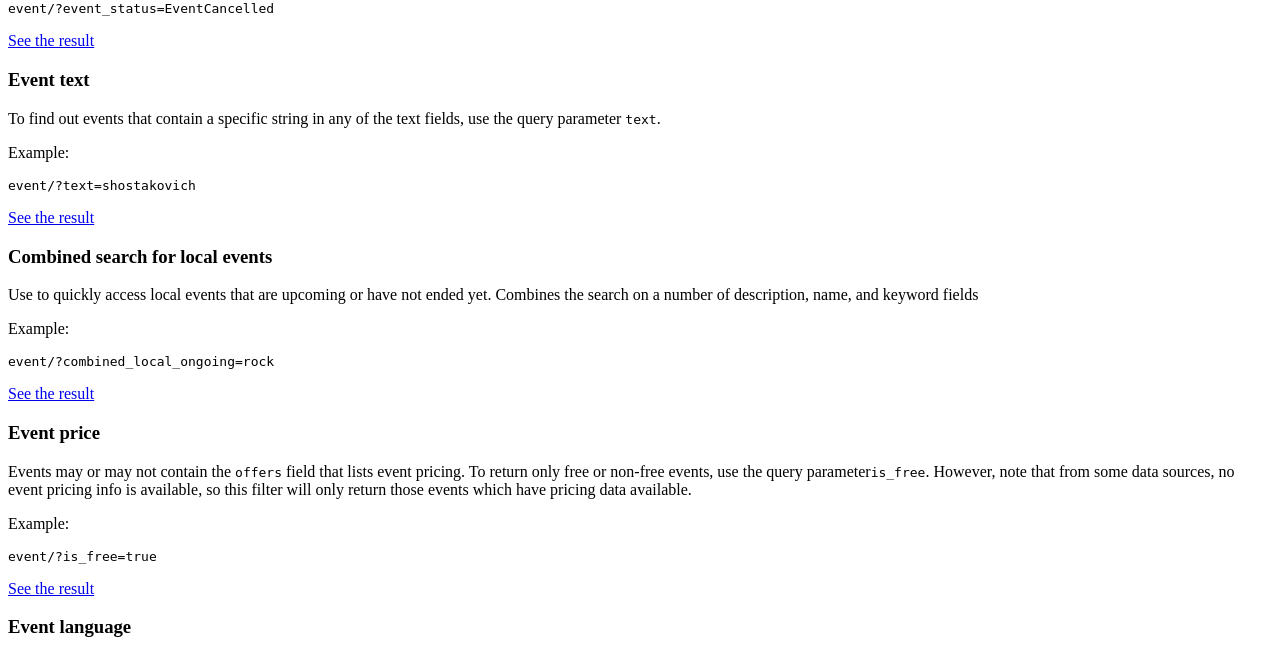
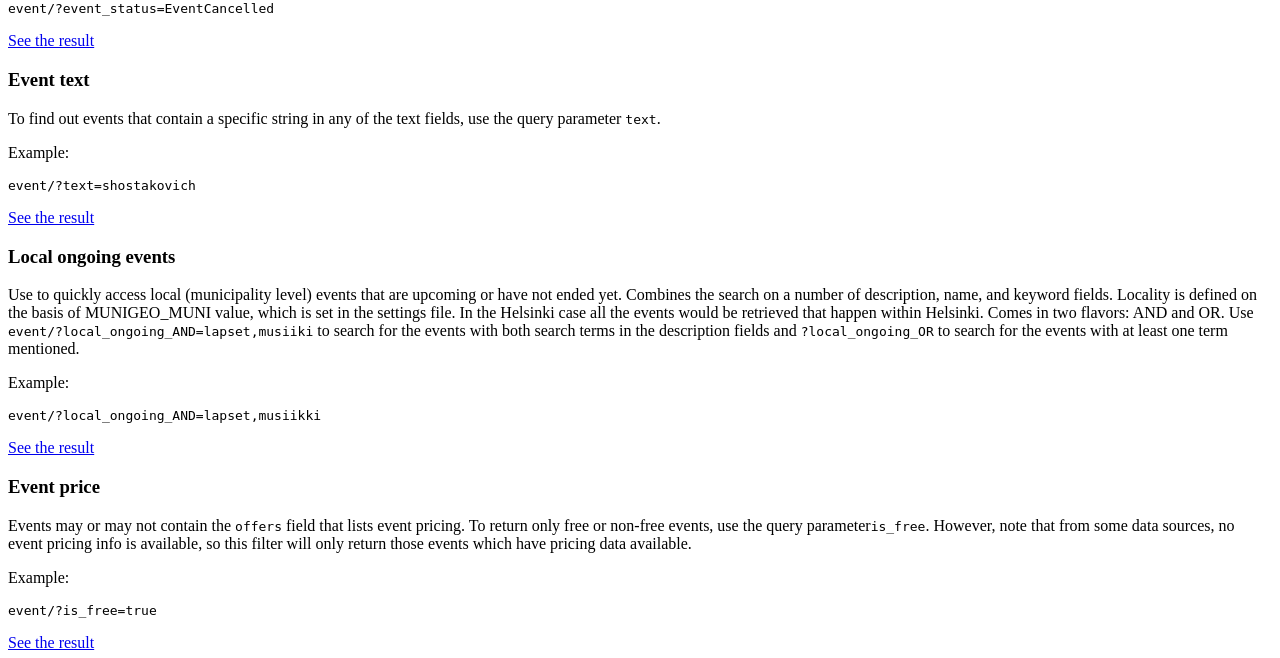
Before and after one commit to City-of-Helsinki/linkedevents, a Django app: template helevents/templates/rest_framework/event_list.html in a window 1280 px wide. Shown: the part 2198-2856 px from the top of the page. Run offline with Django 3.2, Linux system fonts and the light colour scheme; the template is opened without the code that fills it, so the values that code supplies are empty.

Commit message:
Split local_ongoing into AND and OR, fix urls.py

```diff
--- a/events/management/commands/populate_local_event_cache.py
+++ b/events/management/commands/populate_local_event_cache.py
@@ -9,7 +9,9 @@ from linkedevents.settings import MUNIGEO_MUNI
 
 
 class Command(BaseCommand):
-    help = "Update local ongoing and upcoming events cache."
+    help = "Update local ongoing and upcoming events cache. Note that cache has to be set up and\
+           its memory limits will probably need adjustment. In case memcached is used, check -m and\
+           -I parameters."
 
     def handle(self, *args, **options):
         cache = caches['ongoing_local']
--- a/helevents/templates/rest_framework/event_list.html
+++ b/helevents/templates/rest_framework/event_list.html
@@ -125,13 +125,13 @@ fields, use the query parameter <code>text</code>.</p>
 <pre><code>event/?text=shostakovich
 </code></pre>
 <p><a href="?text=shostakovich" title="json">See the result</a></p>
-<h3 id="combined-local-ongoing">Combined search for local events</h3>
-<p>Use to quickly access local events that are upcoming or have not ended yet. Combines the search on a number of
-description, name, and keyword fields</p>
+<h3 id="local-ongoing">Local ongoing events</h3>
+<p>Use to quickly access local (municipality level) events that are upcoming or have not ended yet. Combines the search on a number of
+description, name, and keyword fields. Locality is defined on the basis of MUNIGEO_MUNI value, which is set in the settings file. In the Helsinki case all the events would be retrieved that happen within Helsinki. Comes in two flavors: AND and OR. Use <code>event/?local_ongoing_AND=lapset,musiiki</code> to search for the events with both search terms in the description fields and <code>?local_ongoing_OR</code> to search for the events with at least one term mentioned.</p>
 <p>Example:</p>
-<pre><code>event/?combined_local_ongoing=rock
+<pre><code>event/?local_ongoing_AND=lapset,musiikki
 </code></pre>
-<p><a href="?combined_local_ongoing=rock" title="json">See the result</a></p>
+<p><a href="?local_ongoing_AND=lapset,musiikki" title="json">See the result</a></p>
 <h3 id="event-price">Event price</h3>
 <p>Events may or may not contain the <code>offers</code> field that lists event pricing. To return only
 free or non-free events, use the query parameter<code>is_free</code>. However, note that from some
--- a/linkedevents/urls.py
+++ b/linkedevents/urls.py
@@ -1,4 +1,3 @@
-import debug_toolbar
 import environ
 from django.conf.urls import include, url
 from django.contrib import admin
@@ -26,4 +25,5 @@ urlpatterns = [
 ]
 
 if env('DEBUG'):
+    import debug_toolbar
     urlpatterns.append(url(r'^__debug__/', include(debug_toolbar.urls)))
```
Also changed, not shown: events/api.py (+9 -1 lines).
